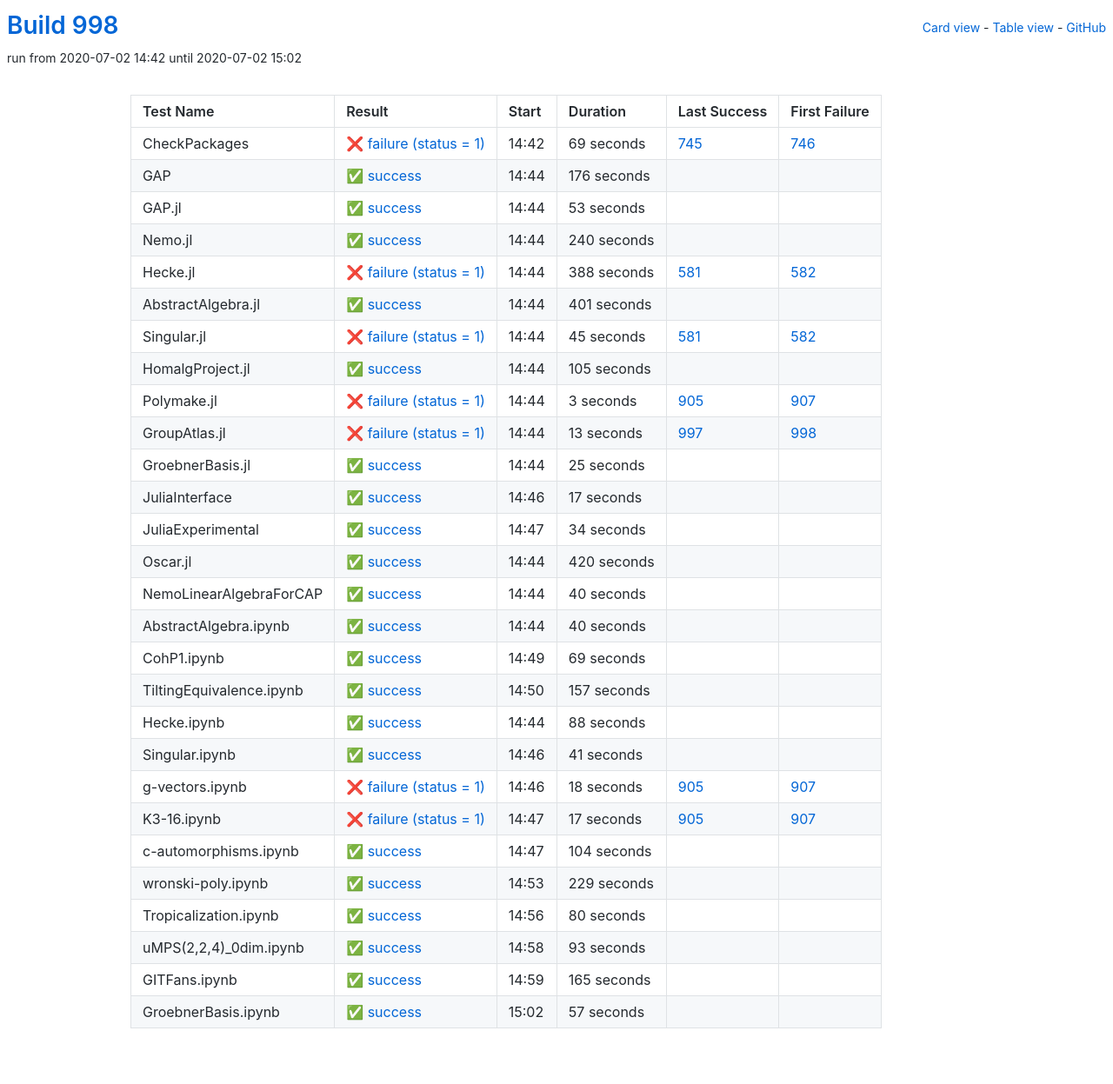
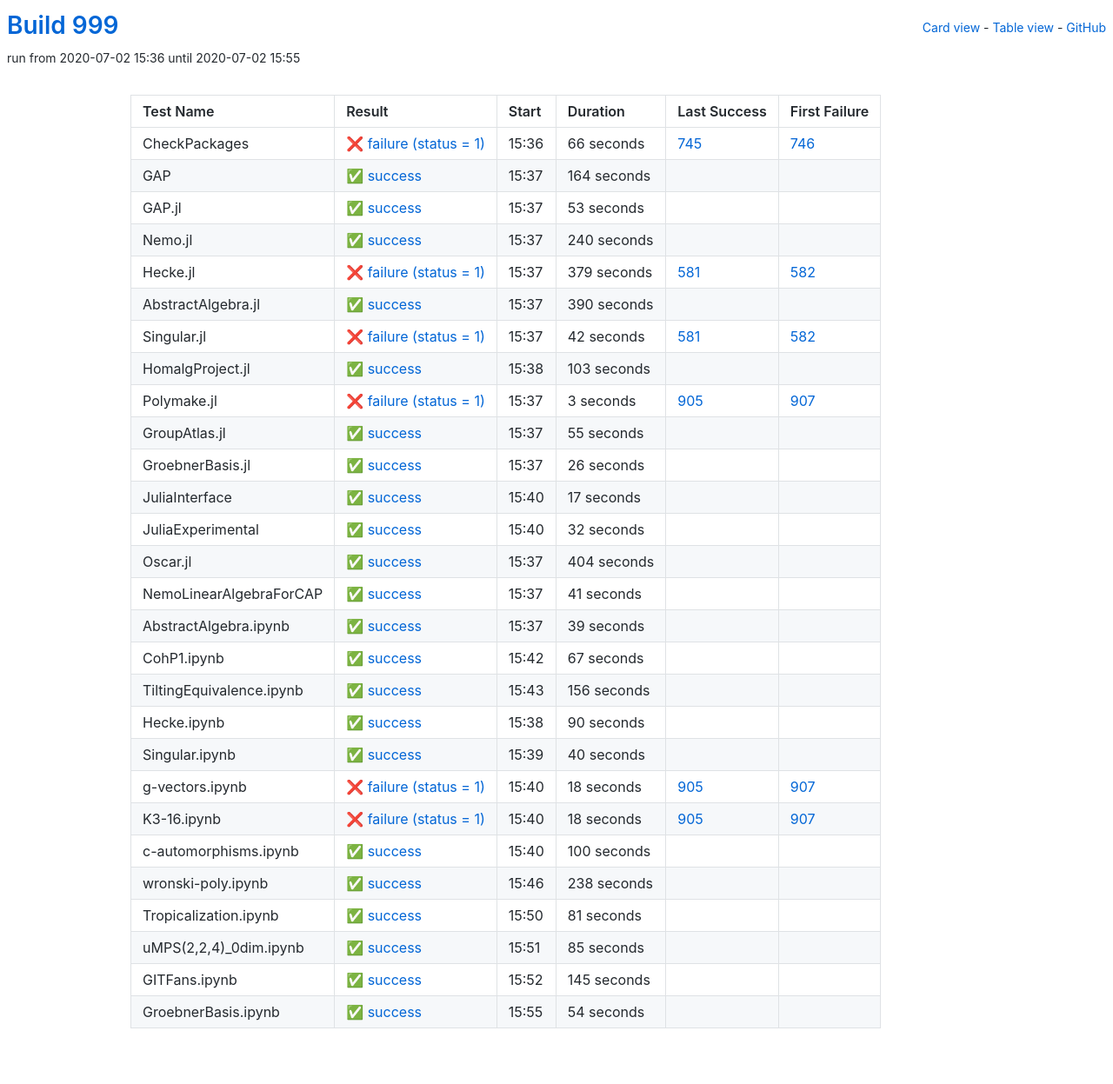
Before and after one commit to oscar-system/oscar-ci-status-1.4, a Jekyll site: the page built from table.html, in a window 1280 px wide. Shown: the whole page at 87% size. Built offline with Jekyll 4.4.1, drawn with Linux system fonts in a browser that asks for light colours.

Commit message:
Build #999

```diff
--- a/_data/ci.yml
+++ b/_data/ci.yml
@@ -1,6 +1,6 @@
 ---
-build: 998
-build_url: https://oscarci.mathematik.uni-kl.de/job/oscar-julia-1.4/998/
+build: 999
+build_url: https://oscarci.mathematik.uni-kl.de/job/oscar-julia-1.4/999/
 job: oscar-julia-1.4
 organization: oscar-system
 repo: oscar-ci-status-1.4
@@ -8,32 +8,32 @@ repourl: https://github.com/oscar-system/oscar-ci-status-1.4
 tests:
 - name: CheckPackages
   id: checkpackages
-  log: https://oscarci.mathematik.uni-kl.de/job/oscar-julia-1.4/998/artifact/logs/build-998/CheckPackages.log
-  start: 2020-07-02 14:42
+  log: https://oscarci.mathematik.uni-kl.de/job/oscar-julia-1.4/999/artifact/logs/build-999/CheckPackages.log
+  start: 2020-07-02 15:36
   success: false
   exitcode: 1
   status: failure
-  duration: 69
+  duration: 66
   last_success: 745
   last_success_url: https://oscarci.mathematik.uni-kl.de/job/oscar-julia-1.4/745/
   first_failure: 746
   first_failure_url: https://oscarci.mathematik.uni-kl.de/job/oscar-julia-1.4/746/
 - name: GAP
   id: gap
-  log: https://oscarci.mathematik.uni-kl.de/job/oscar-julia-1.4/998/artifact/logs/build-998/GAP.log
-  start: 2020-07-02 14:44
+  log: https://oscarci.mathematik.uni-kl.de/job/oscar-julia-1.4/999/artifact/logs/build-999/GAP.log
+  start: 2020-07-02 15:37
   success: true
   exitcode: 0
   status: success
-  duration: 176
+  duration: 164
   last_success: false
   last_success_url:
   first_failure: false
   first_failure_url:
 - name: GAP.jl
   id: gap-jl
-  log: https://oscarci.mathematik.uni-kl.de/job/oscar-julia-1.4/998/artifact/logs/build-998/GAP.jl.log
-  start: 2020-07-02 14:44
+  log: https://oscarci.mathematik.uni-kl.de/job/oscar-julia-1.4/999/artifact/logs/build-999/GAP.jl.log
+  start: 2020-07-02 15:37
   success: true
   exitcode: 0
   status: success
@@ -44,8 +44,8 @@ tests:
   first_failure_url:
 - name: Nemo.jl
   id: nemo-jl
-  log: https://oscarci.mathematik.uni-kl.de/job/oscar-julia-1.4/998/artifact/logs/build-998/Nemo.jl.log
-  start: 2020-07-02 14:44
+  log: https://oscarci.mathematik.uni-kl.de/job/oscar-julia-1.4/999/artifact/logs/build-999/Nemo.jl.log
+  start: 2020-07-02 15:37
   success: true
   exitcode: 0
   status: success
@@ -56,56 +56,56 @@ tests:
   first_failure_url:
 - name: Hecke.jl
   id: hecke-jl
-  log: https://oscarci.mathematik.uni-kl.de/job/oscar-julia-1.4/998/artifact/logs/build-998/Hecke.jl.log
-  start: 2020-07-02 14:44
+  log: https://oscarci.mathematik.uni-kl.de/job/oscar-julia-1.4/999/artifact/logs/build-999/Hecke.jl.log
+  start: 2020-07-02 15:37
   success: false
   exitcode: 1
   status: failure
-  duration: 388
+  duration: 379
   last_success: 581
   last_success_url: https://oscarci.mathematik.uni-kl.de/job/oscar-julia-1.4/581/
   first_failure: 582
   first_failure_url: https://oscarci.mathematik.uni-kl.de/job/oscar-julia-1.4/582/
 - name: AbstractAlgebra.jl
   id: abstractalgebra-jl
-  log: https://oscarci.mathematik.uni-kl.de/job/oscar-julia-1.4/998/artifact/logs/build-998/AbstractAlgebra.jl.log
-  start: 2020-07-02 14:44
+  log: https://oscarci.mathematik.uni-kl.de/job/oscar-julia-1.4/999/artifact/logs/build-999/AbstractAlgebra.jl.log
+  start: 2020-07-02 15:37
   success: true
   exitcode: 0
   status: success
-  duration: 401
+  duration: 390
   last_success: false
   last_success_url:
   first_failure: false
   first_failure_url:
 - name: Singular.jl
   id: singular-jl
-  log: https://oscarci.mathematik.uni-kl.de/job/oscar-julia-1.4/998/artifact/logs/build-998/Singular.jl.log
-  start: 2020-07-02 14:44
+  log: https://oscarci.mathematik.uni-kl.de/job/oscar-julia-1.4/999/artifact/logs/build-999/Singular.jl.log
+  start: 2020-07-02 15:37
   success: false
   exitcode: 1
   status: failure
-  duration: 45
+  duration: 42
   last_success: 581
   last_success_url: https://oscarci.mathematik.uni-kl.de/job/oscar-julia-1.4/581/
   first_failure: 582
   first_failure_url: https://oscarci.mathematik.uni-kl.de/job/oscar-julia-1.4/582/
 - name: HomalgProject.jl
   id: homalgproject-jl
-  log: https://oscarci.mathematik.uni-kl.de/job/oscar-julia-1.4/998/artifact/logs/build-998/HomalgProject.jl.log
-  start: 2020-07-02 14:44
+  log: https://oscarci.mathematik.uni-kl.de/job/oscar-julia-1.4/999/artifact/logs/build-999/HomalgProject.jl.log
+  start: 2020-07-02 15:38
   success: true
   exitcode: 0
   status: success
-  duration: 105
+  duration: 103
   last_success: false
   last_success_url:
   first_failure: false
   first_failure_url:
 - name: Polymake.jl
   id: polymake-jl
-  log: https://oscarci.mathematik.uni-kl.de/job/oscar-julia-1.4/998/artifact/logs/build-998/Polymake.jl.log
-  start: 2020-07-02 14:44
+  log: https://oscarci.mathematik.uni-kl.de/job/oscar-julia-1.4/999/artifact/logs/build-999/Polymake.jl.log
+  start: 2020-07-02 15:37
   success: false
   exitcode: 1
   status: failure
@@ -116,32 +116,32 @@ tests:
   first_failure_url: https://oscarci.mathematik.uni-kl.de/job/oscar-julia-1.4/907/
 - name: GroupAtlas.jl
   id: groupatlas-jl
-  log: https://oscarci.mathematik.uni-kl.de/job/oscar-julia-1.4/998/artifact/logs/build-998/GroupAtlas.jl.log
-  start: 2020-07-02 14:44
-  success: false
-  exitcode: 1
-  status: failure
-  duration: 13
-  last_success: 997
-  last_success_url: https://oscarci.mathematik.uni-kl.de/job/oscar-julia-1.4/997/
-  first_failure: 998
-  first_failure_url: https://oscarci.mathematik.uni-kl.de/job/oscar-julia-1.4/998/
-- name: GroebnerBasis.jl
-  id: groebnerbasis-jl
-  log: https://oscarci.mathematik.uni-kl.de/job/oscar-julia-1.4/998/artifact/logs/build-998/GroebnerBasis.jl.log
-  start: 2020-07-02 14:44
+  log: https://oscarci.mathematik.uni-kl.de/job/oscar-julia-1.4/999/artifact/logs/build-999/GroupAtlas.jl.log
+  start: 2020-07-02 15:37
   success: true
   exitcode: 0
   status: success
-  duration: 25
+  duration: 55
+  last_success: false
+  last_success_url:
+  first_failure: false
+  first_failure_url:
+- name: GroebnerBasis.jl
+  id: groebnerbasis-jl
+  log: https://oscarci.mathematik.uni-kl.de/job/oscar-julia-1.4/999/artifact/logs/build-999/GroebnerBasis.jl.log
+  start: 2020-07-02 15:37
+  success: true
+  exitcode: 0
+  status: success
+  duration: 26
   last_success: false
   last_success_url:
   first_failure: false
   first_failure_url:
 - name: JuliaInterface
   id: juliainterface
-  log: https://oscarci.mathematik.uni-kl.de/job/oscar-julia-1.4/998/artifact/logs/build-998/JuliaInterface.log
-  start: 2020-07-02 14:46
+  log: https://oscarci.mathematik.uni-kl.de/job/oscar-julia-1.4/999/artifact/logs/build-999/JuliaInterface.log
+  start: 2020-07-02 15:40
   success: true
   exitcode: 0
   status: success
@@ -152,32 +152,92 @@ tests:
   first_failure_url:
 - name: JuliaExperimental
   id: juliaexperimental
-  log: https://oscarci.mathematik.uni-kl.de/job/oscar-julia-1.4/998/artifact/logs/build-998/JuliaExperimental.log
-  start: 2020-07-02 14:47
+  log: https://oscarci.mathematik.uni-kl.de/job/oscar-julia-1.4/999/artifact/logs/build-999/JuliaExperimental.log
+  start: 2020-07-02 15:40
   success: true
   exitcode: 0
   status: success
-  duration: 34
+  duration: 32
   last_success: false
   last_success_url:
   first_failure: false
   first_failure_url:
 - name: Oscar.jl
   id: oscar-jl
-  log: https://oscarci.mathematik.uni-kl.de/job/oscar-julia-1.4/998/artifact/logs/build-998/Oscar.jl.log
-  start: 2020-07-02 14:44
+  log: https://oscarci.mathematik.uni-kl.de/job/oscar-julia-1.4/999/artifact/logs/build-999/Oscar.jl.log
+  start: 2020-07-02 15:37
   success: true
   exitcode: 0
   status: success
-  duration: 420
+  duration: 404
   last_success: false
   last_success_url:
   first_failure: false
   first_failure_url:
 - name: NemoLinearAlgebraForCAP
   id: nemolinearalgebraforcap
-  log: https://oscarci.mathematik.uni-kl.de/job/oscar-julia-1.4/998/artifact/logs/build-998/NemoLinearAlgebraForCAP.log
-  start: 2020-07-02 14:44
+  log: https://oscarci.mathematik.uni-kl.de/job/oscar-julia-1.4/999/artifact/logs/build-999/NemoLinearAlgebraForCAP.log
+  start: 2020-07-02 15:37
+  success: true
+  exitcode: 0
+  status: success
+  duration: 41
+  last_success: false
+  last_success_url:
+  first_failure: false
+  first_failure_url:
+- name: AbstractAlgebra.ipynb
+  id: abstractalgebra-ipynb
+  log: https://oscarci.mathematik.uni-kl.de/job/oscar-julia-1.4/999/artifact/logs/build-999/AbstractAlgebra.ipynb.log
+  start: 2020-07-02 15:37
+  success: true
+  exitcode: 0
+  status: success
+  duration: 39
+  last_success: false
+  last_success_url:
+  first_failure: false
+  first_failure_url:
+- name: CohP1.ipynb
+  id: cohp1-ipynb
+  log: https://oscarci.mathematik.uni-kl.de/job/oscar-julia-1.4/999/artifact/logs/build-999/CohP1.ipynb.log
+  start: 2020-07-02 15:42
+  success: true
+  exitcode: 0
+  status: success
+  duration: 67
+  last_success: false
+  last_success_url:
+  first_failure: false
+  first_failure_url:
+- name: TiltingEquivalence.ipynb
+  id: tiltingequivalence-ipynb
+  log: https://oscarci.mathematik.uni-kl.de/job/oscar-julia-1.4/999/artifact/logs/build-999/TiltingEquivalence.ipynb.log
+  start: 2020-07-02 15:43
+  success: true
+  exitcode: 0
+  status: success
+  duration: 156
+  last_success: false
+  last_success_url:
+  first_failure: false
+  first_failure_url:
+- name: Hecke.ipynb
+  id: hecke-ipynb
+  log: https://oscarci.mathematik.uni-kl.de/job/oscar-julia-1.4/999/artifact/logs/build-999/Hecke.ipynb.log
+  start: 2020-07-02 15:38
+  success: true
+  exitcode: 0
+  status: success
+  duration: 90
+  last_success: false
+  last_success_url:
+  first_failure: false
+  first_failure_url:
+- name: Singular.ipynb
+  id: singular-ipynb
+  log: https://oscarci.mathematik.uni-kl.de/job/oscar-julia-1.4/999/artifact/logs/build-999/Singular.ipynb.log
+  start: 2020-07-02 15:39
   success: true
   exitcode: 0
   status: success
@@ -186,70 +246,10 @@ tests:
   last_success_url:
   first_failure: false
   first_failure_url:
-- name: AbstractAlgebra.ipynb
-  id: abstractalgebra-ipynb
-  log: https://oscarci.mathematik.uni-kl.de/job/oscar-julia-1.4/998/artifact/logs/build-998/AbstractAlgebra.ipynb.log
-  start: 2020-07-02 14:44
-  success: true
-  exitcode: 0
-  status: success
-  duration: 40
-  last_success: false
-  last_success_url:
-  first_failure: false
-  first_failure_url:
-- name: CohP1.ipynb
-  id: cohp1-ipynb
-  log: https://oscarci.mathematik.uni-kl.de/job/oscar-julia-1.4/998/artifact/logs/build-998/CohP1.ipynb.log
-  start: 2020-07-02 14:49
-  success: true
-  exitcode: 0
-  status: success
-  duration: 69
-  last_success: false
-  last_success_url:
-  first_failure: false
-  first_failure_url:
-- name: TiltingEquivalence.ipynb
-  id: tiltingequivalence-ipynb
-  log: https://oscarci.mathematik.uni-kl.de/job/oscar-julia-1.4/998/artifact/logs/build-998/TiltingEquivalence.ipynb.log
-  start: 2020-07-02 14:50
-  success: true
-  exitcode: 0
-  status: success
-  duration: 157
-  last_success: false
-  last_success_url:
-  first_failure: false
-  first_failure_url:
-- name: Hecke.ipynb
-  id: hecke-ipynb
-  log: https://oscarci.mathematik.uni-kl.de/job/oscar-julia-1.4/998/artifact/logs/build-998/Hecke.ipynb.log
-  start: 2020-07-02 14:44
-  success: true
-  exitcode: 0
-  status: success
-  duration: 88
-  last_success: false
-  last_success_url:
-  first_failure: false
-  first_failure_url:
-- name: Singular.ipynb
-  id: singular-ipynb
-  log: https://oscarci.mathematik.uni-kl.de/job/oscar-julia-1.4/998/artifact/logs/build-998/Singular.ipynb.log
-  start: 2020-07-02 14:46
-  success: true
-  exitcode: 0
-  status: success
-  duration: 41
-  last_success: false
-  last_success_url:
-  first_failure: false
-  first_failure_url:
 - name: g-vectors.ipynb
   id: g-vectors-ipynb
-  log: https://oscarci.mathematik.uni-kl.de/job/oscar-julia-1.4/998/artifact/logs/build-998/g-vectors.ipynb.log
-  start: 2020-07-02 14:46
+  log: https://oscarci.mathematik.uni-kl.de/job/oscar-julia-1.4/999/artifact/logs/build-999/g-vectors.ipynb.log
+  start: 2020-07-02 15:40
   success: false
   exitcode: 1
   status: failure
@@ -260,84 +260,84 @@ tests:
   first_failure_url: https://oscarci.mathematik.uni-kl.de/job/oscar-julia-1.4/907/
 - name: K3-16.ipynb
   id: k3-16-ipynb
-  log: https://oscarci.mathematik.uni-kl.de/job/oscar-julia-1.4/998/artifact/logs/build-998/K3-16.ipynb.log
-  start: 2020-07-02 14:47
+  log: https://oscarci.mathematik.uni-kl.de/job/oscar-julia-1.4/999/artifact/logs/build-999/K3-16.ipynb.log
+  start: 2020-07-02 15:40
   success: false
   exitcode: 1
   status: failure
-  duration: 17
+  duration: 18
   last_success: 905
   last_success_url: https://oscarci.mathematik.uni-kl.de/job/oscar-julia-1.4/905/
   first_failure: 907
   first_failure_url: https://oscarci.mathematik.uni-kl.de/job/oscar-julia-1.4/907/
 - name: c-automorphisms.ipynb
   id: c-automorphisms-ipynb
-  log: https://oscarci.mathematik.uni-kl.de/job/oscar-julia-1.4/998/artifact/logs/build-998/c-automorphisms.ipynb.log
-  start: 2020-07-02 14:47
+  log: https://oscarci.mathematik.uni-kl.de/job/oscar-julia-1.4/999/artifact/logs/build-999/c-automorphisms.ipynb.log
+  start: 2020-07-02 15:40
   success: true
   exitcode: 0
   status: success
-  duration: 104
+  duration: 100
   last_success: false
   last_success_url:
   first_failure: false
   first_failure_url:
 - name: wronski-poly.ipynb
   id: wronski-poly-ipynb
-  log: https://oscarci.mathematik.uni-kl.de/job/oscar-julia-1.4/998/artifact/logs/build-998/wronski-poly.ipynb.log
-  start: 2020-07-02 14:53
+  log: https://oscarci.mathematik.uni-kl.de/job/oscar-julia-1.4/999/artifact/logs/build-999/wronski-poly.ipynb.log
+  start: 2020-07-02 15:46
   success: true
   exitcode: 0
   status: success
-  duration: 229
+  duration: 238
   last_success: false
   last_success_url:
   first_failure: false
   first_failure_url:
 - name: Tropicalization.ipynb
   id: tropicalization-ipynb
-  log: https://oscarci.mathematik.uni-kl.de/job/oscar-julia-1.4/998/artifact/logs/build-998/Tropicalization.ipynb.log
-  start: 2020-07-02 14:56
+  log: https://oscarci.mathematik.uni-kl.de/job/oscar-julia-1.4/999/artifact/logs/build-999/Tropicalization.ipynb.log
+  start: 2020-07-02 15:50
   success: true
   exitcode: 0
   status: success
-  duration: 80
+  duration: 81
   last_success: false
   last_success_url:
   first_failure: false
   first_failure_url:
 - name: uMPS(2,2,4)_0dim.ipynb
   id: umps-2-2-4-0dim-ipynb
-  log: https://oscarci.mathematik.uni-kl.de/job/oscar-julia-1.4/998/artifact/logs/build-998/uMPS-2-2-4-_0dim.ipynb.log
-  start: 2020-07-02 14:58
+  log: https://oscarci.mathematik.uni-kl.de/job/oscar-julia-1.4/999/artifact/logs/build-999/uMPS-2-2-4-_0dim.ipynb.log
+  start: 2020-07-02 15:51
   success: true
   exitcode: 0
   status: success
-  duration: 93
+  duration: 85
   last_success: false
   last_success_url:
   first_failure: false
   first_failure_url:
 - name: GITFans.ipynb
   id: gitfans-ipynb
-  log: https://oscarci.mathematik.uni-kl.de/job/oscar-julia-1.4/998/artifact/logs/build-998/GITFans.ipynb.log
-  start: 2020-07-02 14:59
+  log: https://oscarci.mathematik.uni-kl.de/job/oscar-julia-1.4/999/artifact/logs/build-999/GITFans.ipynb.log
+  start: 2020-07-02 15:52
   success: true
   exitcode: 0
   status: success
-  duration: 165
+  duration: 145
   last_success: false
   last_success_url:
   first_failure: false
   first_failure_url:
 - name: GroebnerBasis.ipynb
   id: groebnerbasis-ipynb
-  log: https://oscarci.mathematik.uni-kl.de/job/oscar-julia-1.4/998/artifact/logs/build-998/GroebnerBasis.ipynb.log
-  start: 2020-07-02 15:02
+  log: https://oscarci.mathematik.uni-kl.de/job/oscar-julia-1.4/999/artifact/logs/build-999/GroebnerBasis.ipynb.log
+  start: 2020-07-02 15:55
   success: true
   exitcode: 0
   status: success
-  duration: 57
+  duration: 54
   last_success: false
   last_success_url:
   first_failure: false
```
Also changed, not shown: README.md.
